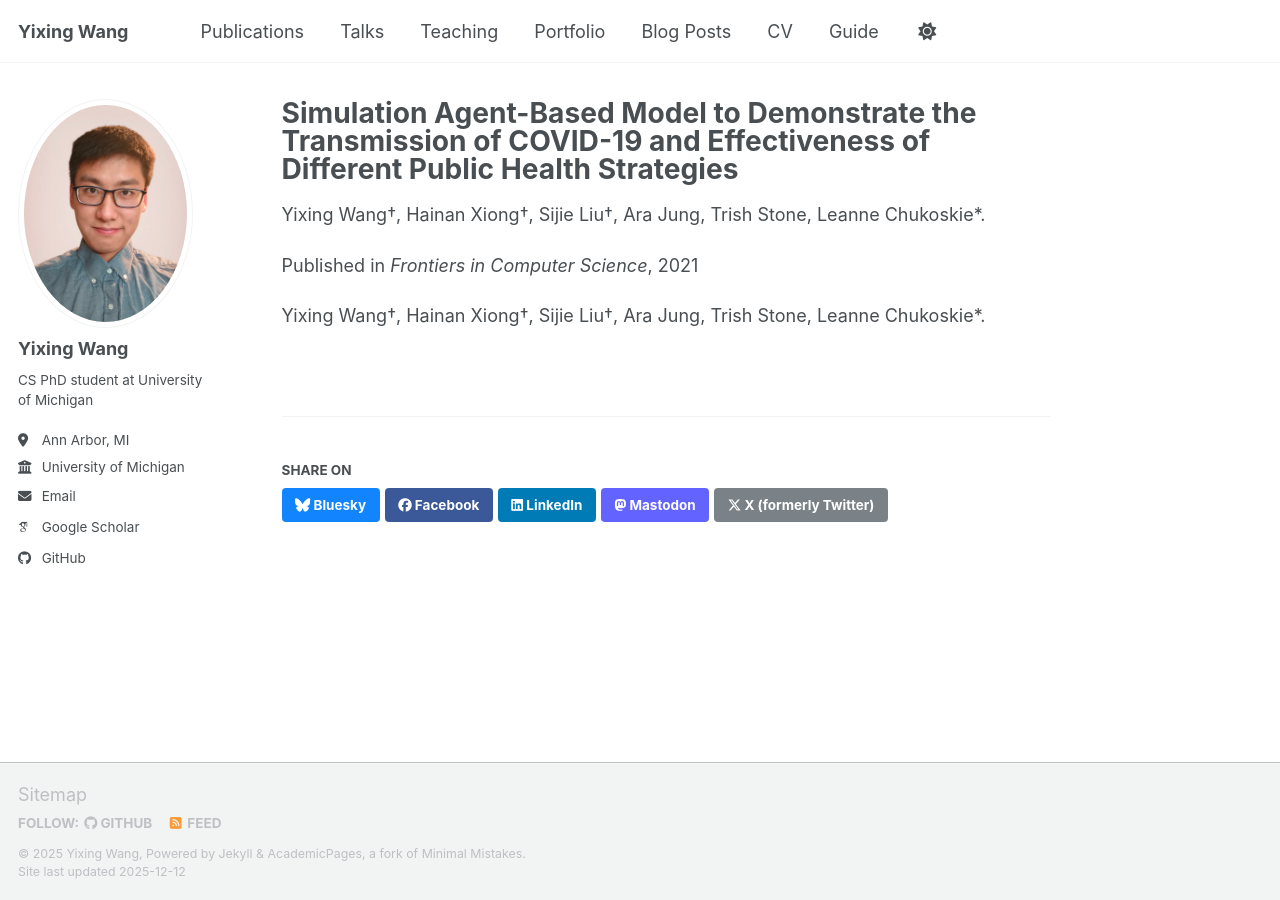
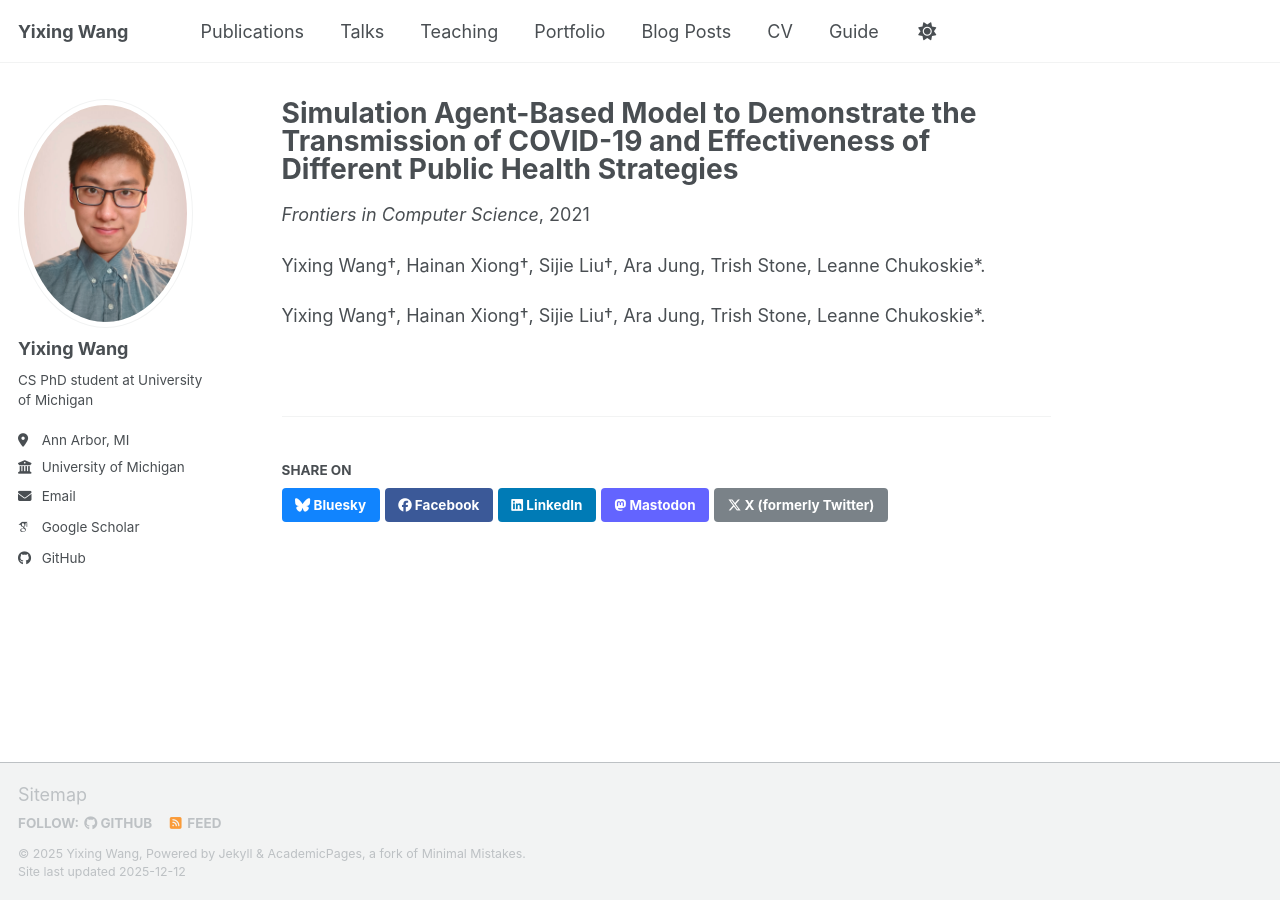
Before and after one commit to onestarYX/onestarYX.github.io, a Jekyll site: the page built from _publications/2021_covid_sim.md, in a window 1280 px wide. Built offline with Jekyll 4.4.1, drawn with Linux system fonts in a browser that asks for light colours; some web fonts are replaced; a script bundle is joined from its source files by our own code; library files that are not in the unit come from our copies.

Commit message:
updated pub style

```diff
--- a/_includes/archive-single.html
+++ b/_includes/archive-single.html
@@ -41,10 +41,10 @@
         {% if post.collection == 'teaching' %}
           <p> {{ post.type }}, <i>{{ post.venue }}</i>, {{ post.date | default: "1900-01-01" | date: "%Y" }} </p>
         {% elsif post.collection == 'publications' %}
+          <p><i>{{ post.venue }}</i>, {{ post.date | default: "1900-01-01" | date: "%Y" }}</p>
           {% if post.authors %}
             <p>{{ post.authors }}</p>
           {% endif %}
-          <p>Published in <i>{{ post.venue }}</i>, {{ post.date | default: "1900-01-01" | date: "%Y" }} </p>
         {% elsif post.date %}
          <p class="page__date"><strong><i class="fa fa-fw fa-calendar" aria-hidden="true"></i> {{ site.data.ui-text[site.locale].date_label | default: "Published:" }}</strong> <time datetime="{{ post.date | default: "1900-01-01" | date_to_xmlschema }}">{{ post.date | default: "1900-01-01" | date: "%B %d, %Y" }}</time></p>
         {% endif %}
--- a/_layouts/single.html
+++ b/_layouts/single.html
@@ -38,9 +38,11 @@ layout: default
           <p> {{ page.type }}, <i>{{ page.venue }}</i>, {{ page.date | default: "1900-01-01" | date: "%Y" }} </p>
         {% elsif page.venue and page.date %}
           {% if page.collection == 'publications' and page.authors %}
+            <p><i>{{ page.venue }}</i>, {{ page.date | default: "1900-01-01" | date: "%Y" }}</p>
             <p>{{ page.authors }}</p>
+          {% else %}
+            <p><i>{{ page.venue }}</i>, {{ page.date | default: "1900-01-01" | date: "%Y" }}</p>
           {% endif %}
-          <p>Published in <i>{{ page.venue }}</i>, {{ page.date | default: "1900-01-01" | date: "%Y" }} </p>
         {% elsif page.date %}
           <p class="page__date"><strong><i class="fa fa-fw fa-calendar" aria-hidden="true"></i> {{ site.data.ui-text[site.locale].date_label | default: "Published:" }}</strong> <time datetime="{{ page.date | date_to_xmlschema }}">{{ page.date | default: "1900-01-01" | date: "%B %d, %Y" }}</time></p>
         {% endif %}
```
Also changed, not shown: _publications/2021_covid_sim.md (+1 -1 lines).
